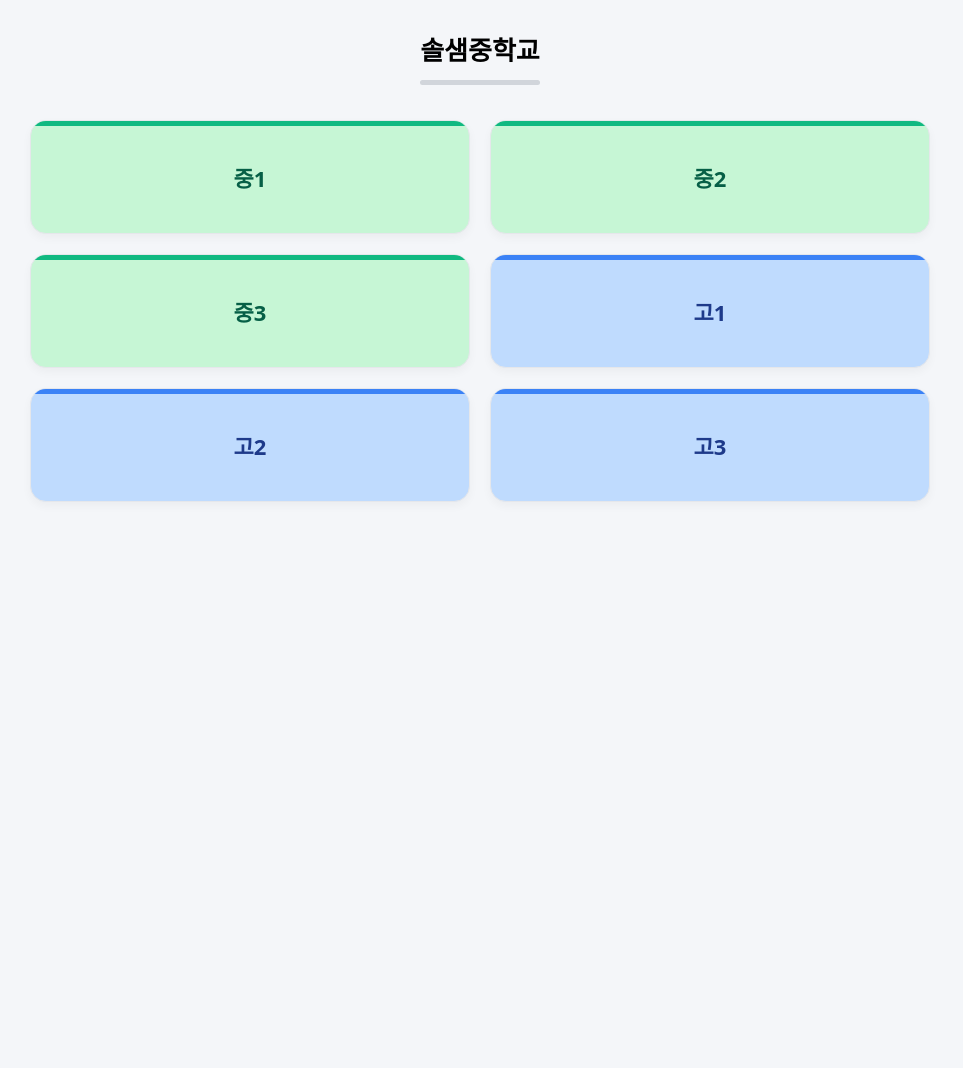
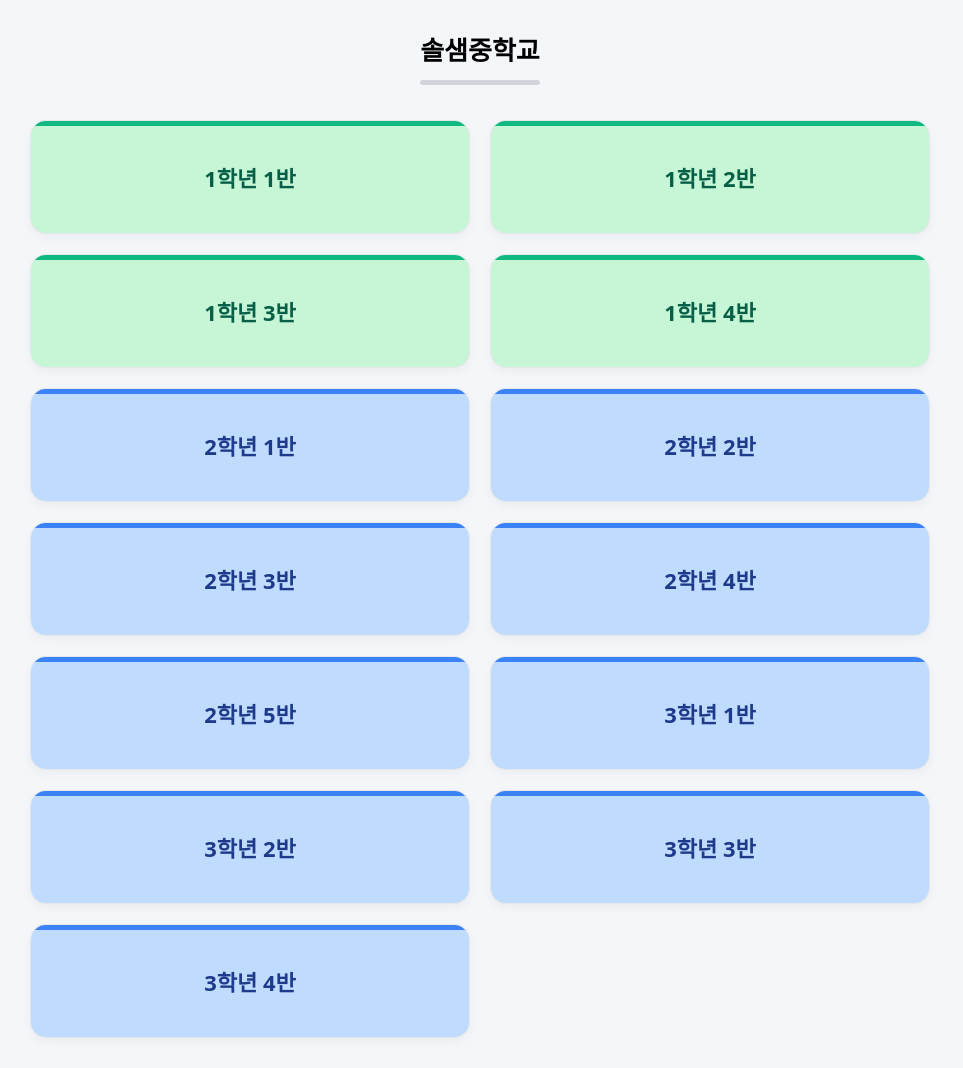
Before and after one commit to wildoliv/solsaem, a plain HTML site: page index.html in a window 1280 px wide. Shown: the whole page, without its empty margins (0-963 px from the left). Before the commit the page ends 800 px from the top, so only its background shows below. Drawn offline with Linux system fonts and the light colour scheme.

Commit message:
Update index.html

```diff
--- a/index.html
+++ b/index.html
@@ -5,9 +5,9 @@
 <meta name="viewport" content="width=device-width, initial-scale=1">
 <title>솔샘중</title>
 
-<link rel="manifest" href="/jejadle/manifest.webmanifest">
+<link rel="manifest" href="/solsaem/manifest.webmanifest">
 <meta name="theme-color" content="#f4f6f9">
-<link rel="apple-touch-icon" href="/jejadle/icons/icon-192.png">
+<link rel="apple-touch-icon" href="/solsaem/icons/icon-192.png">
 <meta name="apple-mobile-web-app-capable" content="yes">
 <meta name="apple-mobile-web-app-status-bar-style" content="default">
 <meta name="apple-mobile-web-app-title" content="솔샘중">
@@ -109,13 +109,22 @@ a.card:hover{
 <div class="title-divider"></div>
 
 <div class="grid">
-  <a class="card middle" href="101/">중1</a>
-  <a class="card middle" href="102/">중2</a>
-  <a class="card middle" href="103/">중3</a>
+  <a class="card middle" href="1-1/">1학년 1반</a>
+  <a class="card middle" href="1-2/">1학년 2반</a>
+  <a class="card middle" href="1-3/">1학년 3반</a>
+  <a class="card middle" href="1-4/">1학년 4반</a>
 
-  <a class="card high" href="201/">고1</a>
-  <a class="card high" href="202/">고2</a>
-  <a class="card high" href="203/">고3</a>
+  <a class="card high" href="2-1/">2학년 1반</a>
+  <a class="card high" href="2-2/">2학년 2반</a>
+  <a class="card high" href="2-3/">2학년 3반</a>
+  <a class="card high" href="2-4/">2학년 4반</a>
+  <a class="card high" href="2-5/">2학년 5반</a>
+
+  <a class="card high" href="3-1/">3학년 1반</a>
+  <a class="card high" href="3-2/">3학년 2반</a>
+  <a class="card high" href="3-3/">3학년 3반</a>
+  <a class="card high" href="3-4/">3학년 4반</a>
+
 </div>
 
 </body>
```
